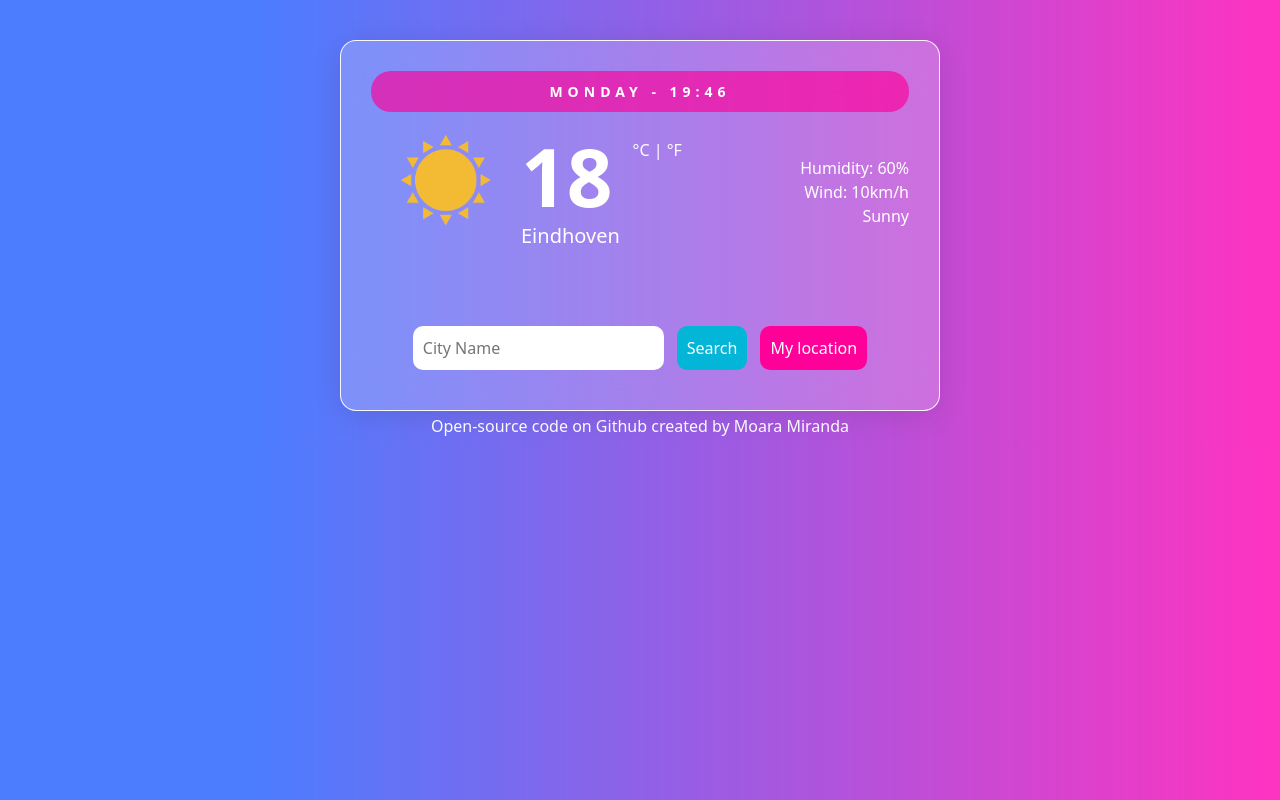
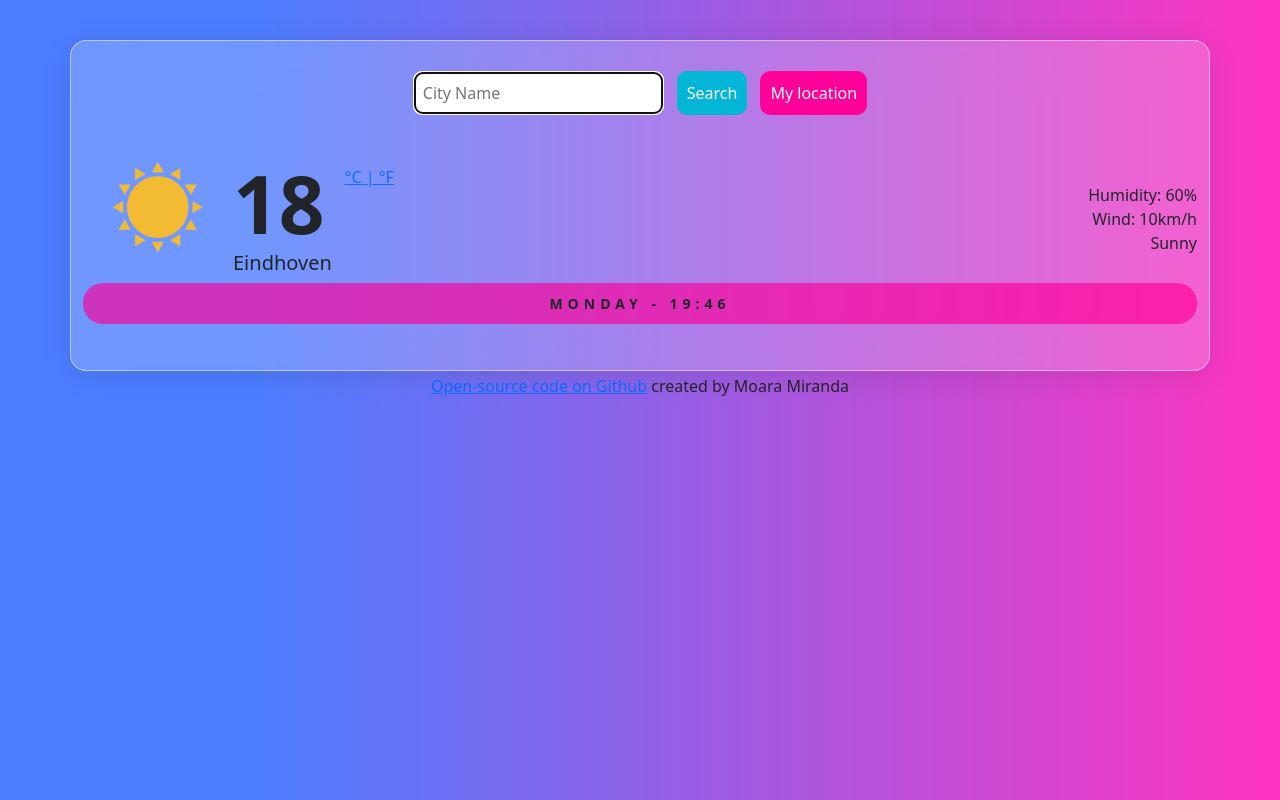
Before and after one commit to MoaraMiranda/Weather-app-REACT, a React (Vite) app: page / in a window 1280 px wide. Built offline with nearby package versions, Linux system fonts and the light colour scheme.

Commit message:
Changes on CSS due to Bootstrap adition

```diff
--- a/src/App.css
+++ b/src/App.css
@@ -17,6 +17,7 @@ p {
   padding: 10px;
   font-weight: bold;
   text-transform: uppercase;
+  /* width: 500px; */
 }
 a {
   text-decoration: none;
@@ -29,17 +30,7 @@ a:hover {
 input {
   border-radius: 10px;
 }
-.bg {
-  background-position: center;
-  opacity: 0.5;
-  background-size: cover;
-  width: 100%;
-  height: 100%;
-  position: fixed;
-  top: 0;
-  z-index: -1;
 
-}
 .weather-app {
   max-width: 600px;
   margin-top: 40px;
@@ -50,7 +41,7 @@ input {
   box-shadow: 0 4px 30px rgba(0, 0, 0, 0.1);
   backdrop-filter: blur(25px);
   -webkit-backdrop-filter: blur(25px);
-  border: 1px solid rgba(255, 255, 255, 0.94);
+  border: 1px solid rgba(255, 255, 255, 0.50);
 }
 .header-icon {
   font-size: 60px;
@@ -67,7 +58,7 @@ input {
   clear: both;
 }
 .city-search {
-  margin: 40px 0 10px;
+  margin: 10px 0 40px;
 }
 .forecast {
   margin-top: 30px;
--- a/src/App.jsx
+++ b/src/App.jsx
@@ -1,4 +1,5 @@
 import "./App.css";
+import "bootstrap/dist/css/bootstrap.css";
 import CurrentDate from "./components/CurrentDate";
 import CurrentDetails from "./components/CurrentDetails";
 import CurrentIcon from "./components/CurrentIcon";
@@ -9,19 +10,17 @@ import MainBackground from "./components/MainBackground";
 import apiReponse from "./api.json"
 
 export default function App() {
-
-
   return (
     <div>
+      <div className="container weather-app">
       <MainBackground />
-      <div className="container card weather-app">
-        <CurrentDate />
+        <SearchCity />
         <div className="row align-items-center">
           <CurrentIcon />
           <CurrentDetails />
         </div>
         <WeekForecast />
-        <SearchCity />
+        <CurrentDate />
       </div>
       <Footer />
     </div>
--- a/src/components/MainBackground.jsx
+++ b/src/components/MainBackground.jsx
@@ -1,5 +1,3 @@
 export default function MainBackground(){
-  return (
-    <div className="MainBackground bg"></div>
-  );
+  return <div className="MainBackground bg"></div>;
 }
--- a/src/components/SearchCity.jsx
+++ b/src/components/SearchCity.jsx
@@ -4,9 +4,10 @@ export default function SearchCity(){
       <form id="search-form" className="search-form">
         <input
           id="city-input"
-          type="text"
+          type="search"
           placeholder="City Name"
           className="text-input"
+          autoFocus="on"
         />
         <input type="submit" value="Search" className="button-input" />
         <input
```
